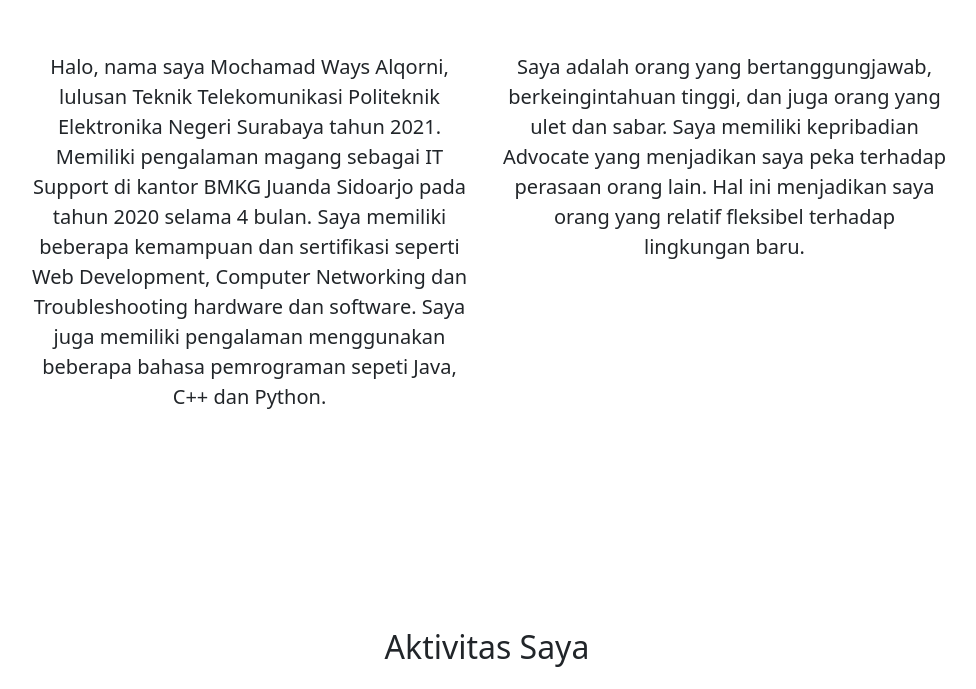
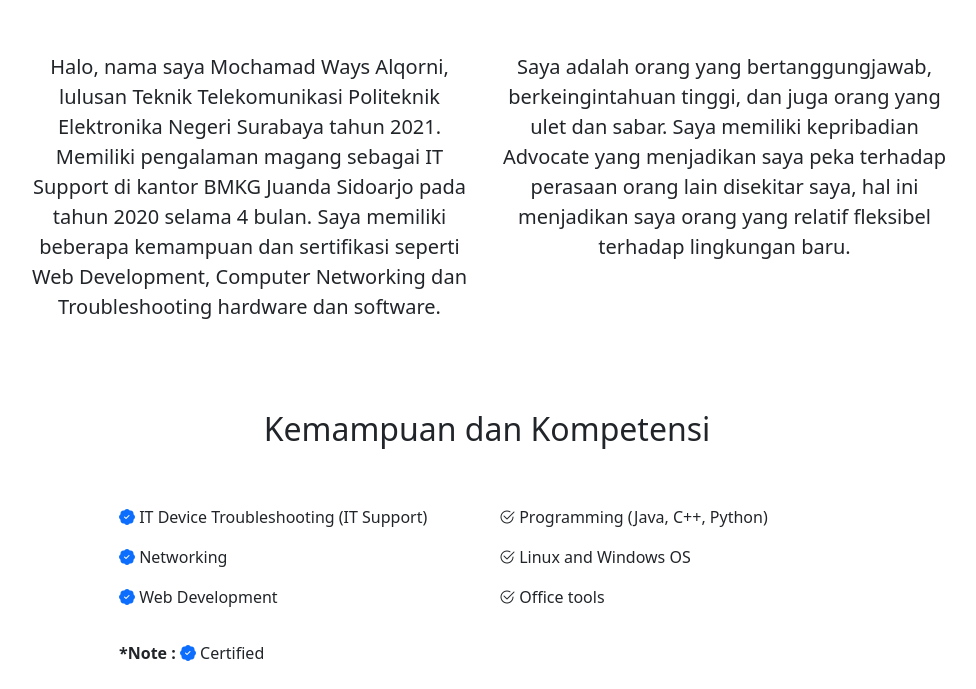
Before and after one commit to MochamadWaysAlqorni/mochamadwaysalqorni.github.io, a plain HTML site: page index.html in a window 1280 px wide. Shown: the part 539-1228 px from the top of the page, without its empty margins (153-1129 px from the left). Drawn offline with nearby package versions, Linux system fonts and the light colour scheme.

Commit message:
nambah komponen

```diff
--- a/index.html
+++ b/index.html
@@ -20,10 +20,11 @@
           </button>
           <div class="collapse navbar-collapse" id="navbarNavAltMarkup">
             <div class="navbar-nav ms-auto">
-              <a class="nav-link active" aria-current="page" href="#home">Home</a>
+              <a class="nav-link active" aria-current="page" href="#home"><strong>Home</strong></a>
               <a class="nav-link" href="#about">Tentang Saya</a>
               <a class="nav-link" href="#aktivitas">Aktivitas</a>
               <a class="nav-link" href="#kontak">Kontak</a>
+              <a class="nav-link" href="https://drive.google.com/file/d/18V6LbZp_t8sZ3Fu_bU2N1xKoyOyh2tvs/view?usp=sharing" target="_blank">Unduh Resume</a>
             </div>
           </div>
         </div>
@@ -49,10 +50,32 @@
         </div>
         <div class="row justify-content-center fs-5 text-center pt-5 pb-5">
           <div class="col-md-5 pb-4">
-            <p>Halo, nama saya Mochamad Ways Alqorni, lulusan Teknik Telekomunikasi Politeknik Elektronika Negeri Surabaya tahun 2021. Memiliki pengalaman magang sebagai IT Support di kantor BMKG Juanda Sidoarjo pada tahun 2020 selama 4 bulan. Saya memiliki beberapa kemampuan dan sertifikasi seperti Web Development, Computer Networking dan Troubleshooting hardware dan software. Saya juga memiliki pengalaman menggunakan beberapa bahasa pemrograman sepeti Java, C++ dan Python.</p>
+            <p>Halo, nama saya Mochamad Ways Alqorni, lulusan Teknik Telekomunikasi Politeknik Elektronika Negeri Surabaya tahun 2021. Memiliki pengalaman magang sebagai IT Support di kantor BMKG Juanda Sidoarjo pada tahun 2020 selama 4 bulan. Saya memiliki beberapa kemampuan dan sertifikasi seperti Web Development, Computer Networking dan Troubleshooting hardware dan software. </p>
           </div>
-          <div class="col-md-5 pb-4">
-            <p>Saya adalah orang yang bertanggungjawab, berkeingintahuan tinggi, dan juga orang yang ulet dan sabar. Saya memiliki kepribadian Advocate yang menjadikan saya peka terhadap perasaan orang lain. Hal ini menjadikan saya orang yang relatif fleksibel terhadap lingkungan baru. </p>
+          <div class="col-md-5 pb-2">
+            <p>Saya adalah orang yang bertanggungjawab, berkeingintahuan tinggi, dan juga orang yang ulet dan sabar. Saya memiliki kepribadian Advocate yang menjadikan saya peka terhadap perasaan orang lain disekitar saya, hal ini menjadikan saya orang yang relatif fleksibel terhadap lingkungan baru. </p>
+          </div>
+        </div>
+        <div class="row justify-content-center text-center">
+          <div class="col-md-6">
+            <h2>Kemampuan dan Kompetensi</h2>
+          </div>
+        </div>
+        <div class="row justify-content-center pt-5">
+          <div class="col-md-4">
+            <p><i class="bi bi-patch-check-fill text-primary"></i> IT Device Troubleshooting (IT Support)</p>
+            <p><i class="bi bi-patch-check-fill text-primary"></i> Networking</p>
+            <p><i class="bi bi-patch-check-fill text-primary"></i> Web Development</p>
+          </div>
+          <div class="col-md-4">
+            <p><i class="bi bi-check2-circle"></i> Programming (Java, C++, Python)</p>
+            <p><i class="bi bi-check2-circle"></i> Linux and Windows OS</p>
+            <p><i class="bi bi-check2-circle"></i> Office tools</p>
+          </div>
+        </div>
+        <div class="row justify-content-center">
+          <div class="col-8 mt-3">
+            <p><strong>*Note : </strong><i class="bi bi-patch-check-fill text-primary"></i> Certified</p>
           </div>
         </div>
       </div>
@@ -158,14 +181,14 @@
                 tunggu...
               </button>
             </form>
-            <div class="alert alert-success alert-dismissible fade show d-none papanalert" role="alert">
-              <strong>Pesan terkirim!</strong> Terimakasih telah menghubungi kami.
+            <div class="alert alert-success alert-dismissible fade show d-none papanalert mt-2 mb-2" role="alert">
+              <strong>Pesan terkirim!</strong> Terimakasih telah menghubungi.
               <button type="button" class="btn-close" data-bs-dismiss="alert" aria-label="Close"></button>
             </div>
           </div>
         </div>
       </div>
-      <div class="container">
+      <div class="container pt-4">
         <div class="row justify-content-center">
           <div class="col-sm-2">
             <p>Temukan saya di :</p>
--- a/styles/style.css
+++ b/styles/style.css
@@ -24,5 +24,5 @@ section {
 }
 #about {
   padding-top: 6rem;
-  padding-bottom: 3rem;
+  padding-bottom: 1rem;
 }
```
